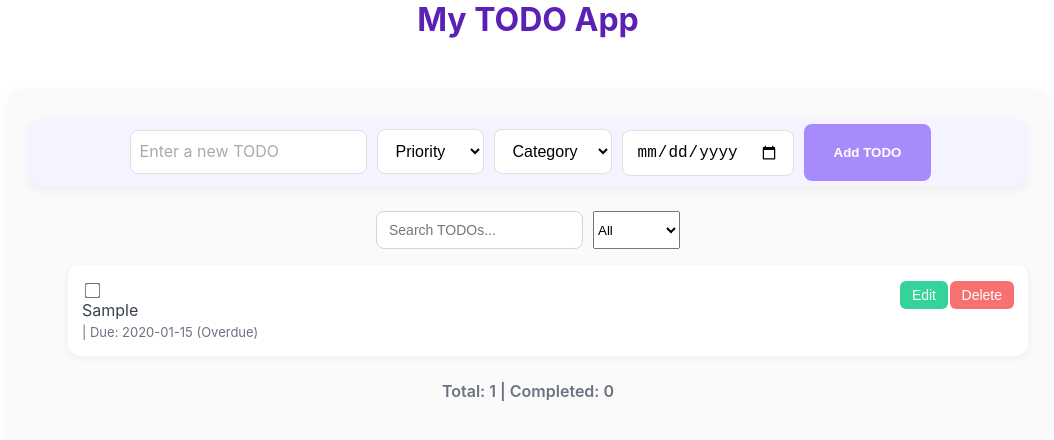
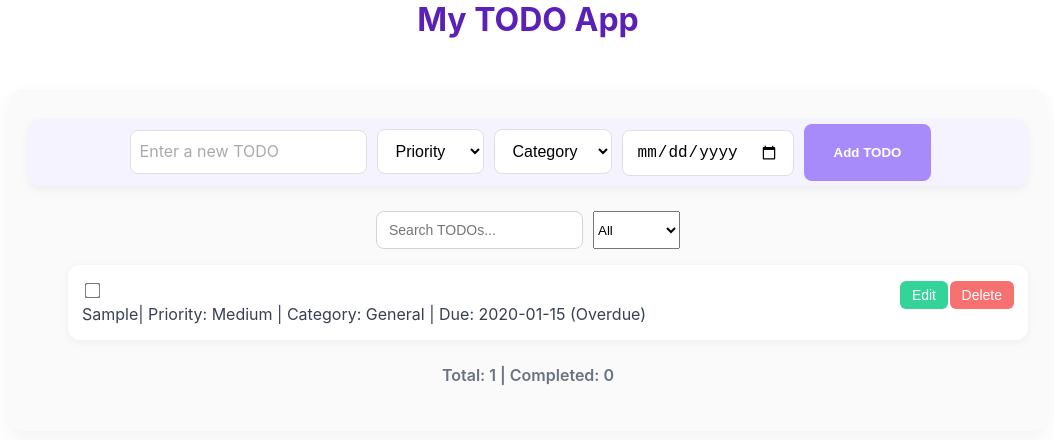
Before and after one commit to renzdetorres/codebypau.github.io, a React (Create React App) app: page / in a window 1280 px wide. Both pictures are taken after typing "Sample", "2020-01-15" into the empty fields and a click on the button "Add TODO". Shown: the top 440 px of the page, without its empty margins (112-1166 px from the left). Built offline with nearby package versions, Linux system fonts and the light colour scheme.

Commit message:
Update TodoItem.js

```diff
--- a/src/TodoItem.js
+++ b/src/TodoItem.js
@@ -1,36 +1,32 @@
 import React, { useState } from 'react';
-import './TodoItem.css'; // App styles
+import './TodoItem.css';
 
 function TodoItem(props) {
-  // State to track if this item is in editing mode
-  const [isEditing, setIsEditing] = useState(false);
+  const [isEditing, setIsEditing] = useState(false); // Editing mode flag
+  const [editedText, setEditedText] = useState(props.todo.text); // Temp edited text
+  const [editedDueDate, setEditedDueDate] = useState(props.todo.dueDate); // Temp edited due date
 
-  // State to hold the edited value while typing
-  const [editedText, setEditedText] = useState(props.todo.text);
-  const [editedDueDate, setEditedDueDate] = useState(props.todo.dueDate);
+  // Switch to editing mode
+  const handleEdit = () => setIsEditing(true);
 
-  // When "Edit" button is clicked
-  const handleEdit = () => {
-    setIsEditing(true); // Enter editing mode
-  };
-
-  // Save the edited text
+  // Save changes
   const handleSave = () => {
     if (editedText.trim() === '') {
       alert('Please fill in all the fields before adding a TODO');
       return;
     }
-    props.onEdit(props.todo.id, editedText.trim()); // Save to parent state
-    setIsEditing(false); // Exit editing mode
+    props.onEdit(props.todo.id, editedText.trim(), editedDueDate);
+    setIsEditing(false);
   };
 
-  // Cancel editing and revert text
+  // Cancel editing and revert to original values
   const handleCancel = () => {
-    setEditedText(props.todo.text); // Revert to original text
+    setEditedText(props.todo.text);
     setEditedDueDate(props.todo.dueDate);
-    setIsEditing(false); // Exit editing mode
+    setIsEditing(false);
   };
 
+  // Check if the todo is overdue
   const getDueDateStatus = () => {
     const today = new Date().toISOString().split('T')[0];
     if (props.todo.dueDate && props.todo.dueDate < today && !props.todo.completed) {
@@ -40,8 +36,8 @@ function TodoItem(props) {
   };
 
   return (
-    <li className="todo-item">
-      {/* Checkbox to toggle completed status */}
+    <li className={`todo-item ${props.todo.priority}`}>
+      {/* Checkbox to mark as completed */}
       <input
         type="checkbox"
         checked={props.todo.completed}
@@ -50,7 +46,7 @@ function TodoItem(props) {
 
       {isEditing ? (
         <div>
-          {/* Input field for editing */}
+          {/* Edit mode inputs */}
           <input
             type="text"
             value={editedText}
@@ -68,11 +64,19 @@ function TodoItem(props) {
         </div>
       ) : (
         <>
-          {/* Display text, styled if completed */}
+          {/* Display todo details */}
+          <div className="meta">
             <span className={props.todo.completed ? 'completed' : ''}>
             {props.todo.text}
           </span>
-          <span className="meta"> | Due: {props.todo.dueDate} {getDueDateStatus()}</span>
+          <span>
+            | Priority: {props.todo.priority} |
+            Category: {props.todo.category} |
+            Due: {props.todo.dueDate} {getDueDateStatus()}
+          </span>
+
+          </div>
+          {/* Edit button */}
           <button onClick={handleEdit} className="edit-btn">Edit</button>
         </>
       )}
```
Lines whose indentation alone changed are shown as unchanged.
